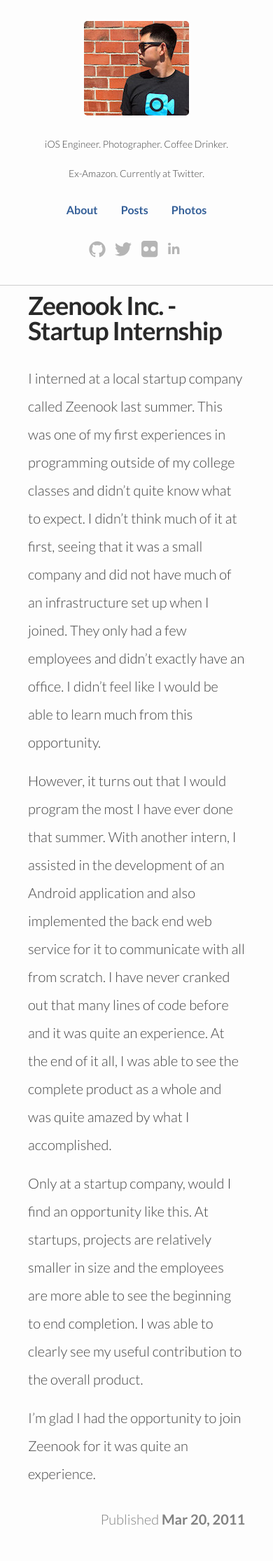
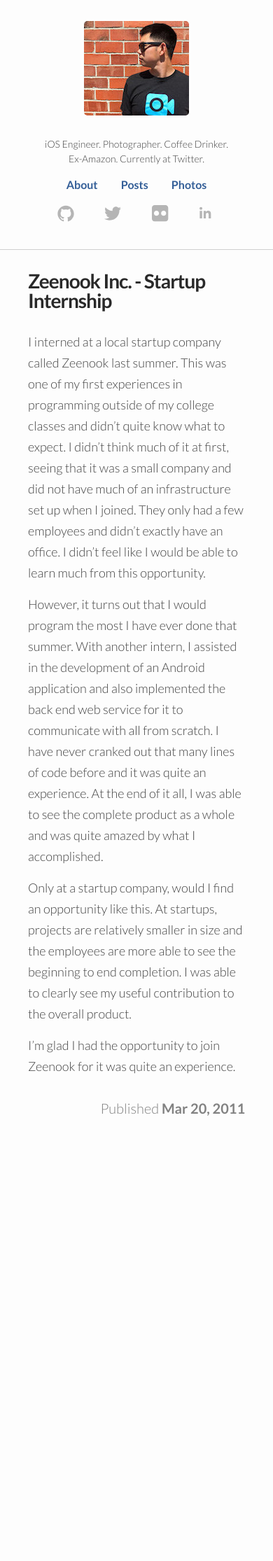
Before and after one commit to wyattlam1/wyattlam1.github.io, a Jekyll site: the page built from _posts/2011-03-20-zeenook.markdown, in a window 390 px wide. Shown: the whole page at 70% size. Built offline with Jekyll 4.4.1, drawn with Linux system fonts in a browser that asks for light colours; after the commit the page ends 1643 px from its top, so only the background shows below that.

Commit message:
finished responsive web

```diff
--- a/_includes/left_container.html
+++ b/_includes/left_container.html
@@ -5,7 +5,8 @@
 
 	<span class="profile-bio">
 		iOS Engineer. Photographer. Coffee Drinker.
-		<br><br>
+	</span>
+	<span class="profile-bio">
 		Ex-Amazon. Currently at Twitter.
 	</span>
 
--- a/_sass/_layout.scss
+++ b/_sass/_layout.scss
@@ -28,7 +28,7 @@
 
 .profile-img {
     border-radius: 5px;
-
+    margin-bottom: $spacing-unit;
     &:hover {
         opacity: .8;
         filter: alpha(opacity=80);
@@ -38,13 +38,21 @@
 .profile-bio {
     display: block;
     width: 100%;
-    margin-top: $spacing-unit;
+    margin-bottom: $spacing-unit;
     color: $grey-color-dark;
     font-size: 14px;
+
+    @include media-query($on-palm) {
+        margin-bottom: 0;
+    }
 }
 
 .navigation {
     margin-top: $spacing-unit;
+
+    @include media-query($on-palm) {
+        margin: $spacing-unit / 2;
+    }
 }
 
 .navigation ul {
@@ -61,13 +69,17 @@
     @include media-query($on-palm) {
         display: inline-block;
         margin: 0;
-        padding-left: 15px;
-        padding-right: 15px;
+        padding-left: $spacing-unit / 2;
+        padding-right: $spacing-unit / 2;
     }
 }
 
 .network-container {
     margin-top: $spacing-unit;
+
+    @include media-query($on-palm) {
+        margin-top: $spacing-unit / 2;
+    }
 }
 
 .network {
@@ -88,6 +100,11 @@
                 fill: $grey-color-dark;
             }
         }
+    }
+
+    @include media-query($on-palm) {
+        margin-left: $spacing-unit / 2;
+        margin-right: $spacing-unit / 2;
     }
 }
 
@@ -157,7 +174,7 @@
  * Posts
  */
 .post {
-    padding: 10px 40px 0px 40px;
+    padding: $spacing-unit 40px 0px 40px;
 }
 
 .post-header {
@@ -171,8 +188,8 @@
     letter-spacing: -1px;
     line-height: 1;
 
-    @include media-query($on-laptop) {
-        font-size: 36px;
+    @include media-query($on-palm) {
+        font-size: 28px;
     }
 }
 
@@ -189,6 +206,11 @@
     font-weight: 300;
 
     margin-bottom: $spacing-unit;
+
+    @include media-query($on-palm) {
+        font-size: 18px;
+        line-height: 30px;
+    }
 
     h2 {
         font-size: 32px;
@@ -235,8 +257,10 @@
  */
 
 $about-logo-width: 100px;
+$about-logo-width-smaller: 60px;
 
 .about {
+    padding-top: $spacing-unit;
     padding-left: $spacing-unit * 2;
     padding-right: $spacing-unit * 2;
 }
@@ -248,10 +272,18 @@
 .about .logo {
     float: left;
     width: $about-logo-width;
+
+    @include media-query($on-palm) {
+        width: $about-logo-width-smaller;
+    }
 }
 
 .about .description-container {
     margin-left: $about-logo-width + $spacing-unit * 2;
+
+    @include media-query($on-palm) {
+        margin-left: $about-logo-width;
+    }
 }
 
 
```
